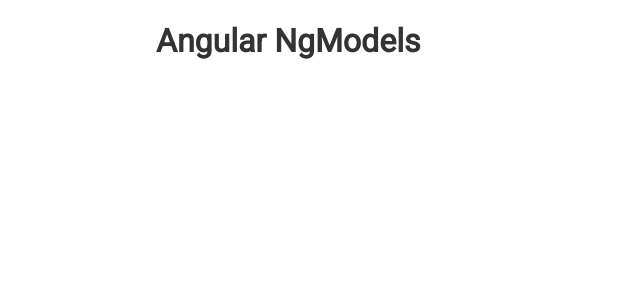
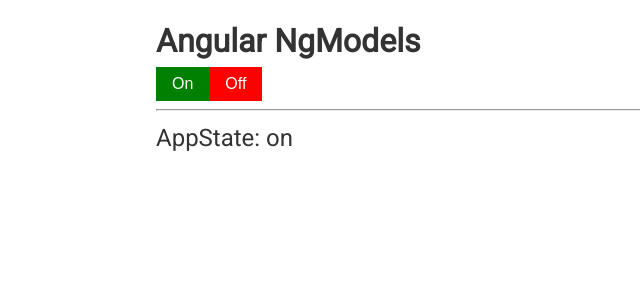
Before and after one commit to Aigelov/angular-basics-by-vladilen, an Angular app: page / in a window 1280 px wide. Shown: the top 300 px of the page, without its empty margins (0-640 px from the left). Built offline with nearby package versions, Linux system fonts and the light colour scheme.

Commit message:
NgModel, NgModelChange, VALUE_ACCESSOR, Provider, ControlValueAccessor

```diff
--- a/src/app/app.component.html
+++ b/src/app/app.component.html
@@ -1,3 +1,12 @@
 <div class="container">
   <h1>Angular NgModels</h1>
+
+  <app-switch
+    [(ngModel)]="appState"
+    (ngModelChange)="handleChange()"
+  ></app-switch>
+
+  <hr>
+
+  <p>AppState: {{appState}}</p>
 </div>
--- a/src/app/app.component.ts
+++ b/src/app/app.component.ts
@@ -6,4 +6,9 @@
   styleUrls: ['./app.component.scss']
 })
 export class AppComponent {
+  appState = 'on';
+
+  handleChange() {
+    console.log(this.appState);
+  }
 }
--- a/src/app/app.module.ts
+++ b/src/app/app.module.ts
@@ -3,10 +3,12 @@
 import {FormsModule} from '@angular/forms';
 
 import { AppComponent } from './app.component';
+import { SwitchComponent } from './switch/switch.component';
 
 @NgModule({
   declarations: [
-    AppComponent
+    AppComponent,
+    SwitchComponent
   ],
   imports: [
     BrowserModule,
--- /dev/null
+++ b/src/app/switch/switch.component.html
@@ -0,0 +1,10 @@
+<div>
+  <button
+    [class.active]="state === 'on'"
+    (click)="setState('on')"
+  >On</button>
+  <button
+    [class.active]="state === 'off'"
+    (click)="setState('off')"
+  >Off</button>
+</div>
--- /dev/null
+++ b/src/app/switch/switch.component.scss
@@ -0,0 +1,17 @@
+div {
+  display: inline-block;
+
+  button {
+    background: red;
+    border: none;
+    color: #FFF;
+    cursor: pointer;
+    font-size: 1rem;
+    outline: none;
+    padding: .5rem 1rem;
+
+    &.active {
+      background: green;
+    }
+  }
+}
--- /dev/null
+++ b/src/app/switch/switch.component.ts
@@ -0,0 +1,40 @@
+import {Component, forwardRef, Provider} from '@angular/core';
+import {ControlValueAccessor, NG_VALUE_ACCESSOR} from '@angular/forms';
+
+const VALUE_ACCESSOR: Provider = {
+  provide: NG_VALUE_ACCESSOR,
+  useExisting: forwardRef(() => SwitchComponent),
+  multi: true
+};
+
+@Component({
+  selector: 'app-switch',
+  templateUrl: './switch.component.html',
+  styleUrls: ['./switch.component.scss'],
+  providers: [VALUE_ACCESSOR]
+})
+export class SwitchComponent implements ControlValueAccessor {
+
+  state = 'off';
+
+  private onChange = (value: any) => {};
+
+  setState(state: string) {
+    this.state = state;
+    this.onChange(this.state);
+  }
+
+  registerOnChange(fn: any): void {
+    this.onChange = fn;
+  }
+
+  registerOnTouched(fn: any): void {
+  }
+
+  setDisabledState(isDisabled: boolean): void {
+  }
+
+  writeValue(state: string): void {
+    this.state = state;
+  }
+}
```
